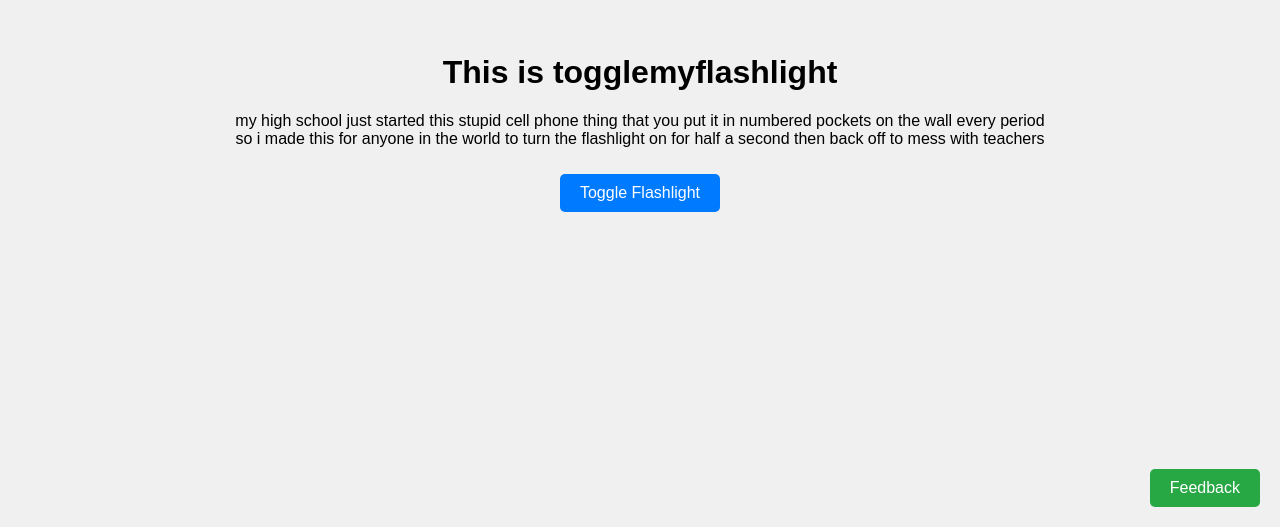
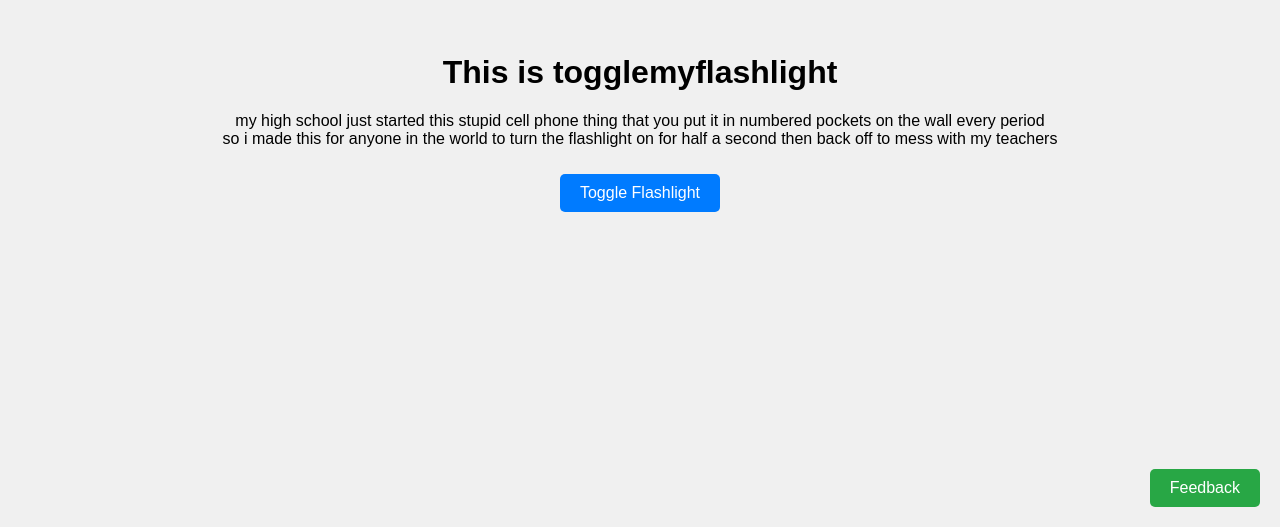
Before and after one commit to randomstuff69/togglemyflashlight, a plain HTML site: page index.html in a window 1280 px wide. Shown: the part 273-800 px from the top of the page. Drawn offline with Linux system fonts and the light colour scheme.

Commit message:
Update index.html

```diff
--- a/index.html
+++ b/index.html
@@ -9,7 +9,7 @@
 <body>
     <div class="container">
         <h1>This is togglemyflashlight</h1>
-        <p>my high school just started this stupid cell phone thing that you put it in numbered pockets on the wall every period <br> so i made this for anyone in the world to turn the flashlight on for half a second then back off to mess with teachers</p>
+        <p>my high school just started this stupid cell phone thing that you put it in numbered pockets on the wall every period <br> so i made this for anyone in the world to turn the flashlight on for half a second then back off to mess with my teachers</p>
         <button id="toggleFlashlight" class="blue-button">Toggle Flashlight</button>
     </div>
     <a href="https://github.com/randomstuff69/togglemyflashlight/issues" class="feedback-button">Feedback</a>
```
